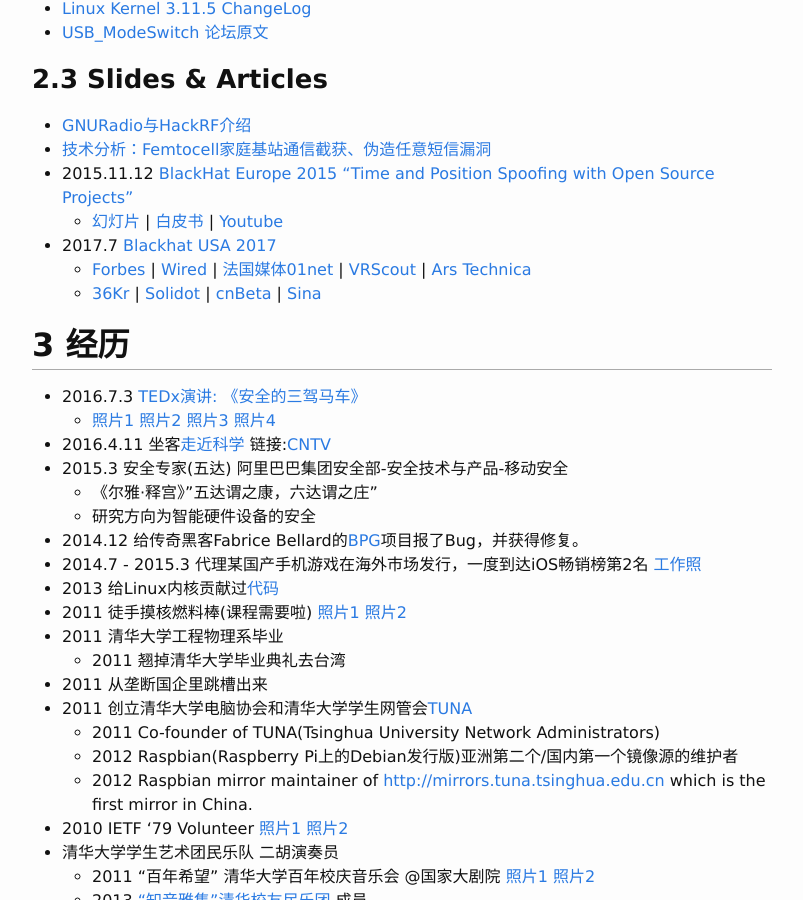
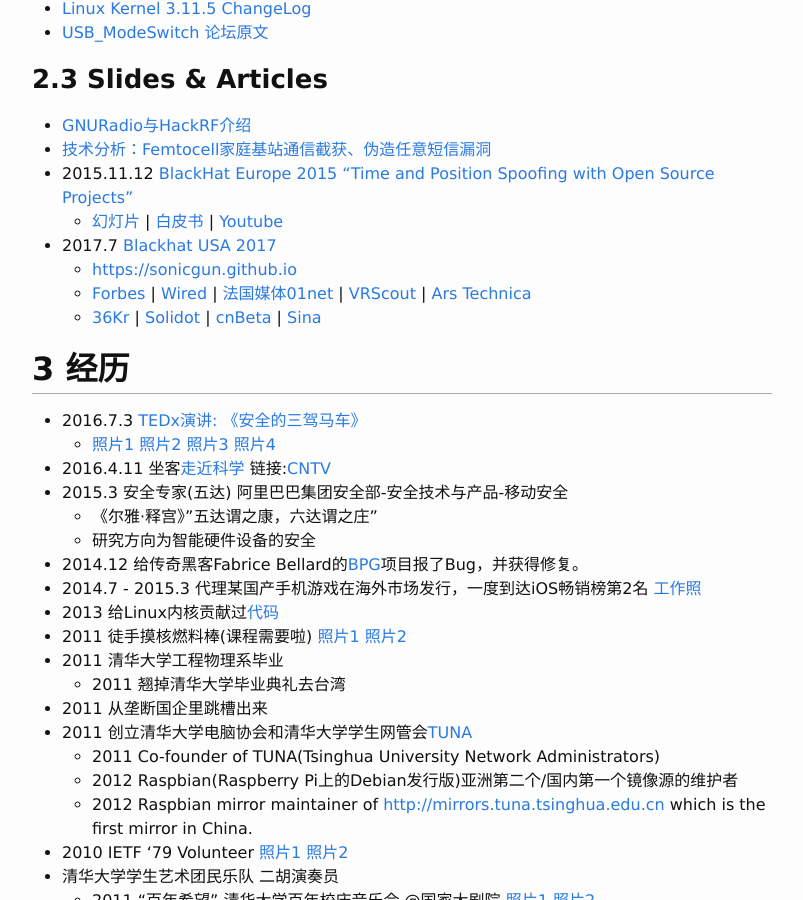
Before and after one commit to scateu/scateu.github.io, a Jekyll site: the page built from _pages/01-about.md, in a window 1280 px wide and 900 px high, scrolled down 1274 px. Shown: the whole window, without its empty margins (238-1041 px from the left). Built offline with Jekyll 4.4.1, drawn with Linux system fonts in a browser that asks for light colours; comment, search, counter and statistics services are not loaded.

Commit message:
Wed Aug  2 09:01:04 CST 2017

```diff
--- a/_pages/01-about.md
+++ b/_pages/01-about.md
@@ -57,6 +57,7 @@
  - 2015.11.12 [BlackHat Europe 2015](http://www.blackhat.com/eu-15/speakers/Wang-Kang.html) ["Time and Position Spoofing with Open Source Projects"](https://www.blackhat.com/eu-15/briefings.html#is-your-timespace-safe-time-and-position-spoofing-opensourcely)
    - [幻灯片](https://www.blackhat.com/docs/eu-15/materials/eu-15-Kang-Is-Your-Timespace-Safe-Time-And-Position-Spoofing-Opensourcely.pdf) \| [白皮书](https://www.blackhat.com/docs/eu-15/materials/eu-15-Kang-Is-Your-Timespace-Safe-Time-And-Position-Spoofing-Opensourcely-wp.pdf) \| [Youtube](https://www.youtube.com/watch?v=XpivcmmoWQU)
  - 2017.7 [Blackhat USA 2017](https://www.blackhat.com/us-17/speakers/Wang-Kang.html)
+   - <https://sonicgun.github.io>
    - [Forbes](https://www.forbes.com/sites/thomasbrewster/2017/07/11/alibaba-researchers-attack-facebook-vr-with-soundwaves/#63d5926b13a6) \| [Wired](https://www.wired.com/story/best-black-hat-defcon-talks/) \| [法国媒体01net](http://www.01net.com/actualites/ils-hackent-des-smartphones-et-des-gyropodes-avec-des-ultrasons-1225628.html) \| [VRScout](https://vrscout.com/news/hackers-ultrasonic-waves-disrupt-vr-headset/#) \| [Ars Technica](https://arstechnica.com/gadgets/2017/07/sounds-bad-researchers-demonstrate-sonic-gun-threat-against-smart-devices/#p3)
    - [36Kr](https://36kr.com/p/5083611.html) \| [Solidot](http://www.solidot.org/story?sid=53281) \| [cnBeta](http://www.cnbeta.com/articles/tech/636609.htm) \| [Sina](http://tech.sina.com.cn/d/2017-07-31/doc-ifyinryq7213754.shtml)
 
```
